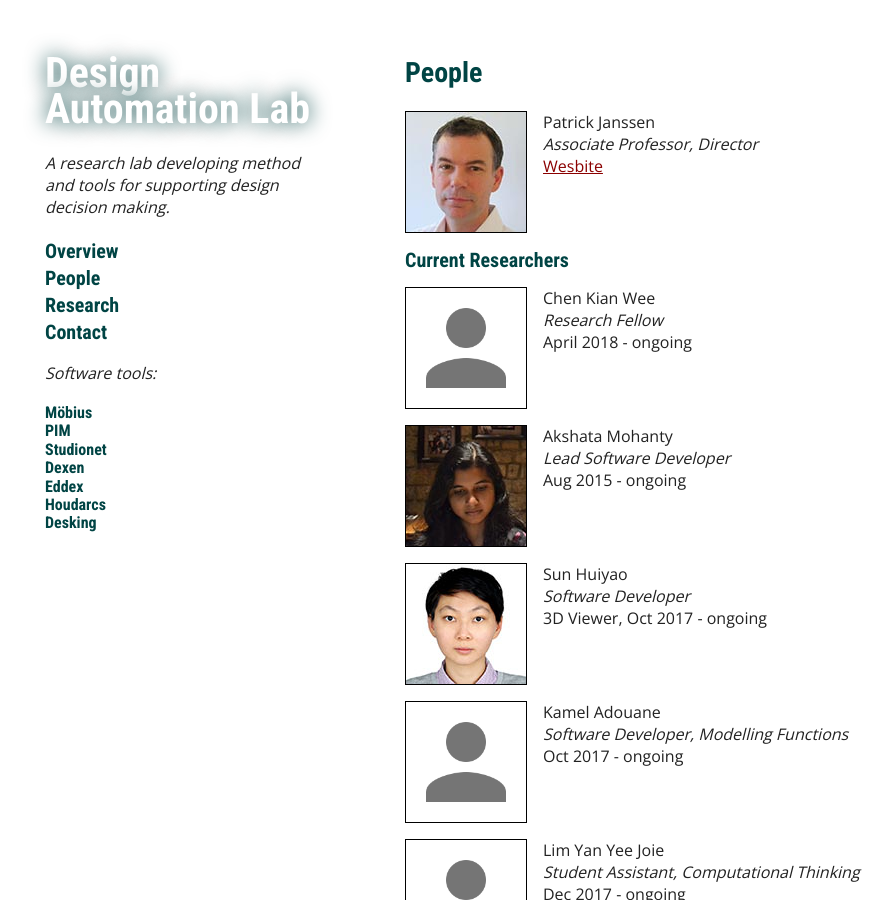
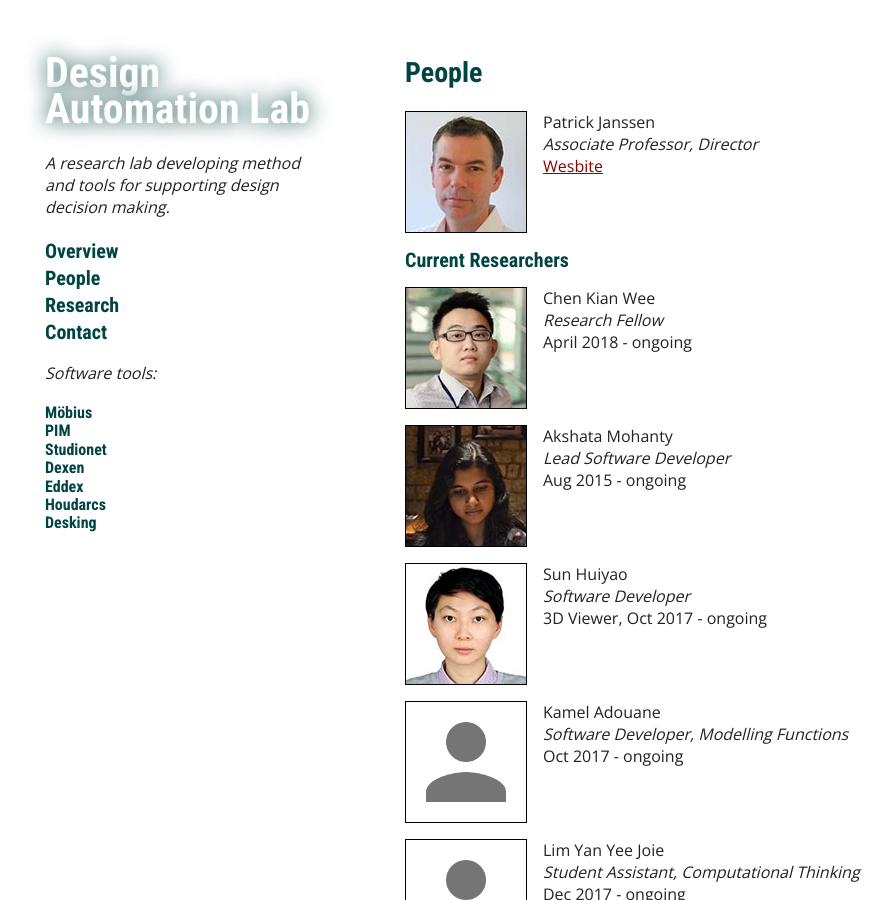
Before and after one commit to design-automation/design-automation-website, a Jekyll site: the page built from people.md, in a window 1280 px wide and 900 px high. Shown: the whole window, without its empty margins (165-1058 px from the left). Built offline with Jekyll 4.4.1, drawn with Linux system fonts in a browser that asks for light colours; our own code applies the rules of GitHub Pages for plain Markdown files; a script that is not in the unit is left out.

Commit message:
kw photo

```diff
--- a/people.md
+++ b/people.md
@@ -14,7 +14,7 @@ title: People
 ## Current Researchers
 
 {% include item.html
-    file="person-dummy.png"
+    smlfile="kianwee_sml.jpg" file="kianwee.jpg"
     title="Chen Kian Wee"
     subtitle="Research Fellow"
     descr="April 2018 - ongoing"
```
Also changed, not shown: assets/images/kianwee.jpg (added), assets/images/kianwee_sml.jpg (added).
